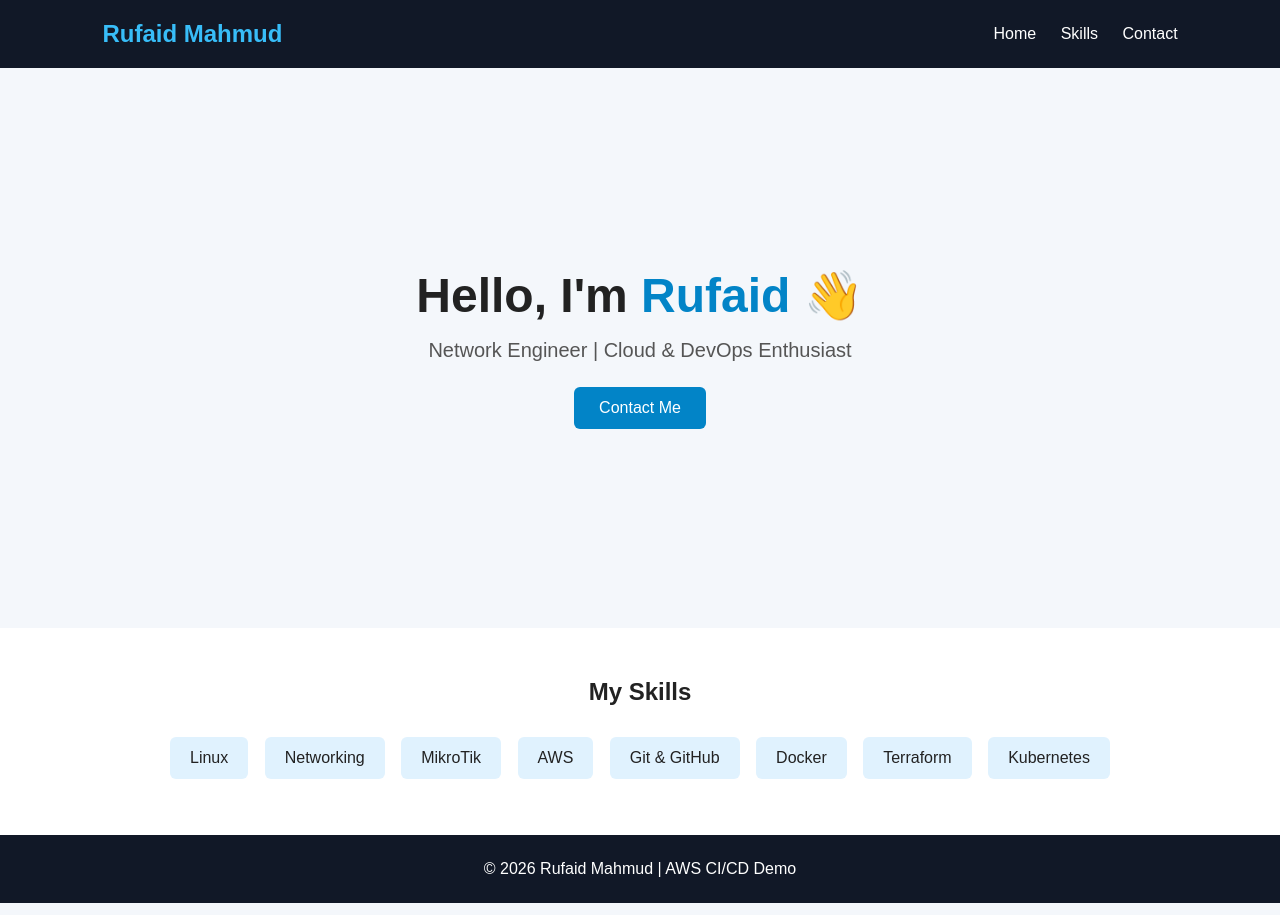
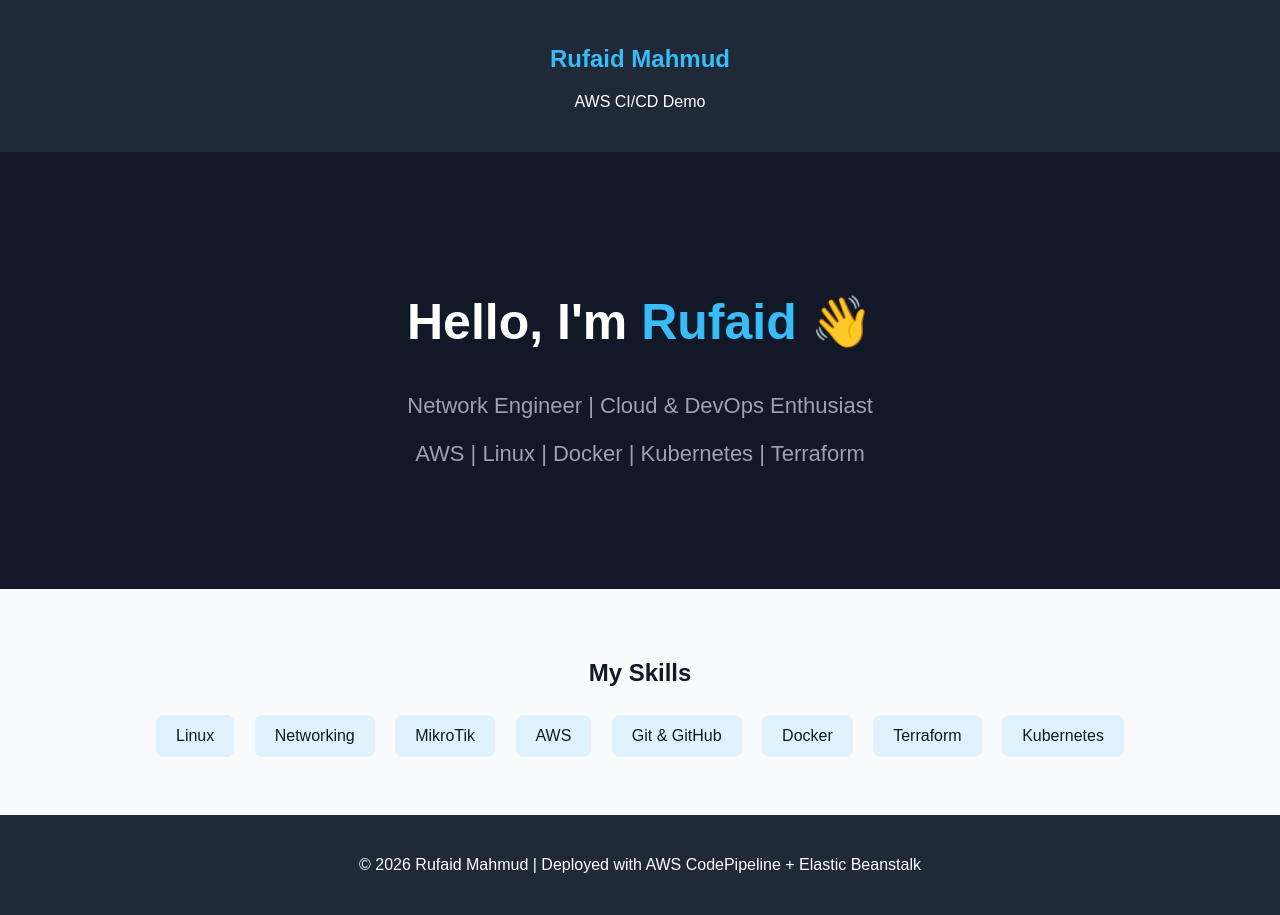
Before and after one commit to RufaidMahmud/aws-cicd-beanstalk, a website: page index.html in a window 1280 px wide. Drawn offline with Linux system fonts and the light colour scheme.

Commit message:
Update portfolio website

```diff
--- a/index.html
+++ b/index.html
@@ -3,97 +3,60 @@
 <head>
     <meta charset="UTF-8">
     <meta name="viewport" content="width=device-width, initial-scale=1.0">
-
     <title>Rufaid Mahmud | Portfolio</title>
 
     <style>
-        * {
-            margin: 0;
-            padding: 0;
-            box-sizing: border-box;
-        }
-
         body {
             font-family: Arial, sans-serif;
-            background: #f4f7fb;
-            color: #222;
+            margin: 0;
+            background: #111827;
+            color: white;
+            text-align: center;
         }
 
         header {
-            background: #111827;
-            color: white;
-            padding: 20px 8%;
-            display: flex;
-            justify-content: space-between;
-            align-items: center;
+            padding: 25px;
+            background: #1f2937;
         }
 
         header h2 {
             color: #38bdf8;
         }
 
-        nav a {
-            color: white;
-            text-decoration: none;
-            margin-left: 20px;
-        }
-
         .hero {
-            min-height: 70vh;
-            display: flex;
-            justify-content: center;
-            align-items: center;
-            text-align: center;
-            padding: 50px 20px;
+            padding: 100px 20px;
         }
 
         .hero h1 {
-            font-size: 48px;
-            margin-bottom: 15px;
+            font-size: 50px;
         }
 
         .hero span {
-            color: #0284c7;
+            color: #38bdf8;
         }
 
         .hero p {
-            font-size: 20px;
-            color: #555;
-            margin-bottom: 25px;
-        }
-
-        .btn {
-            display: inline-block;
-            padding: 12px 25px;
-            background: #0284c7;
-            color: white;
-            text-decoration: none;
-            border-radius: 6px;
+            font-size: 22px;
+            color: #9ca3af;
         }
 
         .skills {
-            padding: 50px 8%;
-            background: white;
-            text-align: center;
-        }
-
-        .skills h2 {
-            margin-bottom: 25px;
+            padding: 50px 20px;
+            background: #f9fafb;
+            color: #111827;
         }
 
         .skill {
             display: inline-block;
             padding: 12px 20px;
-            margin: 6px;
+            margin: 8px;
             background: #e0f2fe;
-            border-radius: 6px;
+            border-radius: 8px;
         }
 
         footer {
-            text-align: center;
             padding: 25px;
-            background: #111827;
-            color: white;
+            background: #1f2937;
         }
     </style>
 </head>
@@ -102,25 +65,18 @@
 
 <header>
     <h2>Rufaid Mahmud</h2>
-
-    <nav>
-        <a href="#home">Home</a>
-        <a href="#skills">Skills</a>
-        <a href="#contact">Contact</a>
-    </nav>
+    <p>AWS CI/CD Demo</p>
 </header>
 
-<section class="hero" id="home">
-    <div>
-        <h1>Hello, I'm <span>Rufaid</span> 👋</h1>
+<section class="hero">
+    <h1>Hello, I'm <span>Rufaid</span> 👋</h1>
 
-        <p>Network Engineer | Cloud & DevOps Enthusiast</p>
+    <p>Network Engineer | Cloud & DevOps Enthusiast</p>
 
-        <a href="#contact" class="btn">Contact Me</a>
-    </div>
+    <p>AWS | Linux | Docker | Kubernetes | Terraform</p>
 </section>
 
-<section class="skills" id="skills">
+<section class="skills">
     <h2>My Skills</h2>
 
     <div class="skill">Linux</div>
@@ -133,8 +89,8 @@
     <div class="skill">Kubernetes</div>
 </section>
 
-<footer id="contact">
-    <p>© 2026 Rufaid Mahmud | AWS CI/CD Demo</p>
+<footer>
+    <p>© 2026 Rufaid Mahmud | Deployed with AWS CodePipeline + Elastic Beanstalk</p>
 </footer>
 
 </body>
```
